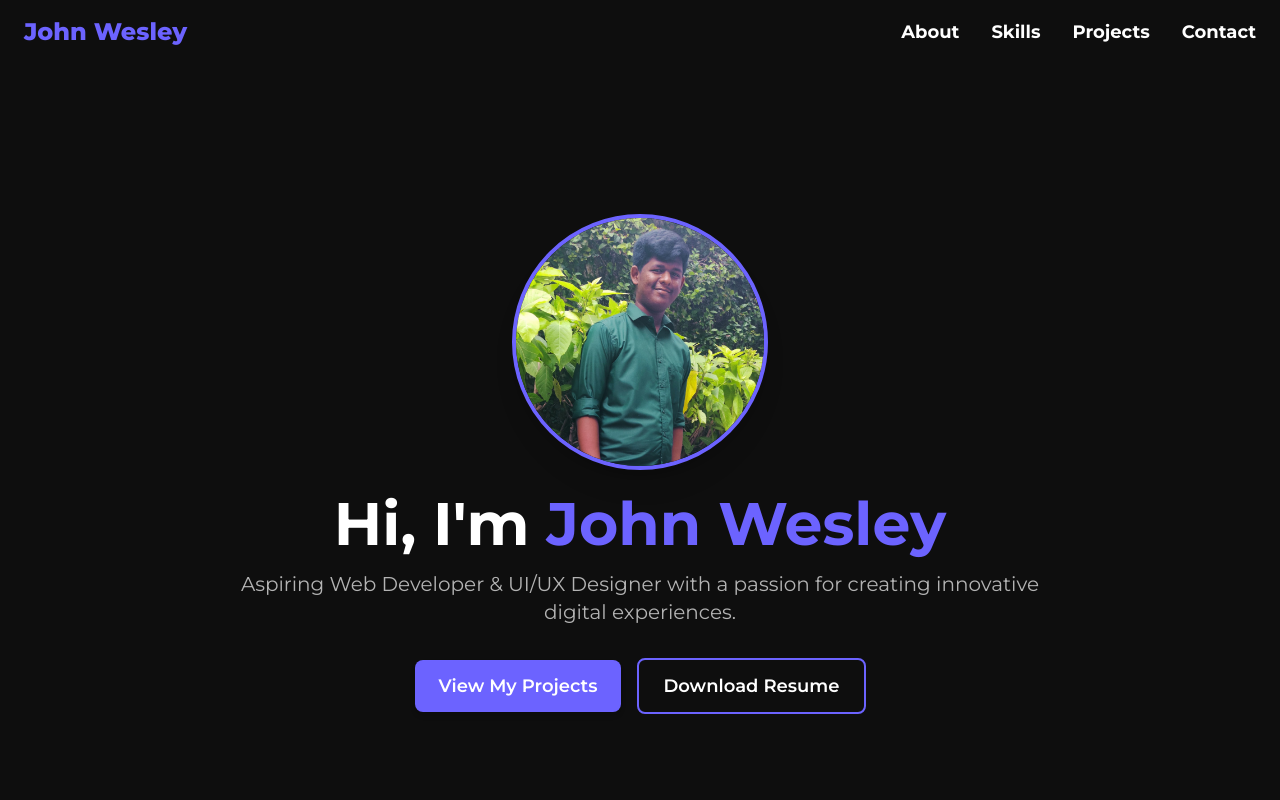
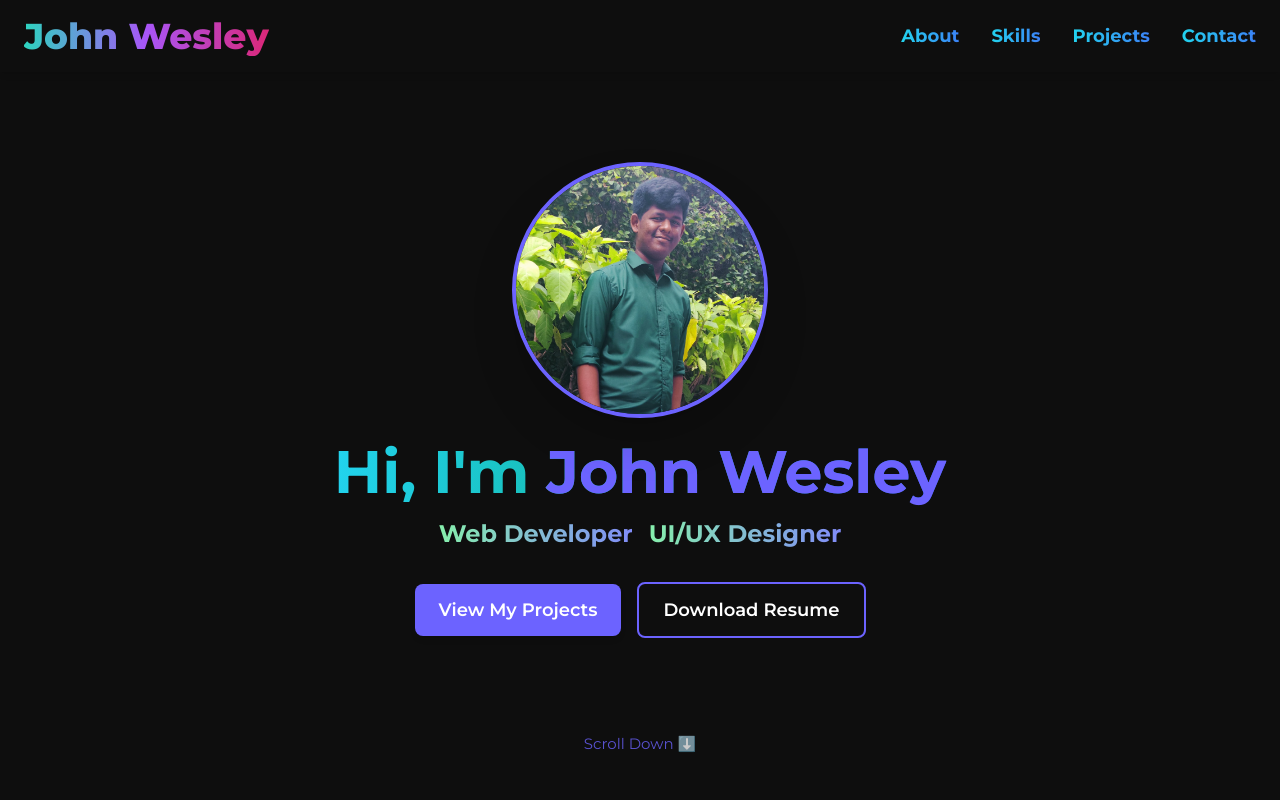
Before and after one commit to johnwesley755/portfolio-web-app, a React (Vite) app in the folder portfolio/: page / in a window 1280 px wide. Shown: the top 800 px of the page. Built offline with nearby package versions, Linux system fonts and the light colour scheme.

Commit message:
Updated commtitted message

```diff
--- a/portfolio/src/About.jsx
+++ b/portfolio/src/About.jsx
@@ -23,7 +23,7 @@ const About = () => {
   }, []);
 
   return (
-    <section id="about" className="py-20 bg-gray-90 text-white">
+    <section id="about" className="py-20 text-white">
       <div className="max-w-7xl mx-auto px-6">
         <motion.h2
           className="text-4xl md:text-5xl font-bold text-center mb-10"
--- a/portfolio/src/App.jsx
+++ b/portfolio/src/App.jsx
@@ -8,7 +8,7 @@ import Footer from './Footer'
 
 const App = () => {
   return (
-    <div>
+    <div className='bg-gray-90'>
       <Navbar />
       <Hero />
       <About />
--- a/portfolio/src/Footer.jsx
+++ b/portfolio/src/Footer.jsx
@@ -4,7 +4,7 @@ import { FaGithub, FaLinkedin, FaTwitter, FaInstagram } from "react-icons/fa";
 
 const Footer = () => {
   return (
-    <footer className="bg-gray-90 text-white py-10" id="footer">
+    <footer className="text-white py-10" id="footer">
       <div className="max-w-7xl mx-auto px-6">
         <motion.h2
           className="text-3xl md:text-4xl font-bold text-center mb-6"
--- a/portfolio/src/Hero.jsx
+++ b/portfolio/src/Hero.jsx
@@ -4,55 +4,114 @@ import profileImg from "./assets/profile.jpg"; // Your profile image
 import resume from "./assets/Resume.pdf"; // Path to your resume
 
 const HeroSection = () => {
+  // Rotating Text Messages with Relevant Roles
+  const rotatingTexts = ["Web Developer", "UI/UX Designer"];
+
   return (
     <section className="relative h-screen flex items-center justify-center text-white overflow-hidden bg-gray-90">
+      {/* Animated Gradient Background */}
+      <div className="absolute inset-0 bg-gradient-to-br from-gray-800 via-gray-900 to-black animate-gradient-motion -z-10"></div>
+
+      {/* Floating Icons */}
+      <div className="absolute inset-0 -z-10">
+        {Array.from({ length: 12 }).map((_, i) => (
+          <motion.div
+            key={i}
+            className="absolute bg-white/10 rounded-full blur-2xl"
+            style={{
+              width: `${Math.random() * 50 + 20}px`,
+              height: `${Math.random() * 50 + 20}px`,
+              top: `${Math.random() * 100}%`,
+              left: `${Math.random() * 100}%`,
+            }}
+            animate={{
+              opacity: [0.3, 0.8, 0.3],
+              scale: [1, 1.5, 1],
+              rotate: [0, 360],
+            }}
+            transition={{
+              duration: Math.random() * 8 + 5,
+              repeat: Infinity,
+              ease: "linear",
+            }}
+          />
+        ))}
+      </div>
+
       {/* Hero Content */}
       <motion.div
         className="relative z-10 text-center p-8 max-w-4xl"
         initial={{ opacity: 0, translateY: 50 }}
-        animate={{ opacity: 1, translateY: 0, scale: 1 }}
-        exit={{ opacity: 0, translateY: 20, scale: 0.9 }} // Animation for exit
+        animate={{ opacity: 1, translateY: 0 }}
+        exit={{ opacity: 0, translateY: 20 }}
         transition={{ duration: 0.7 }}
       >
-        <img
-          src={profileImg}
-          alt="John Wesley"
-          className="w-56 h-56 md:w-64 md:h-64 rounded-full mx-auto border-4 border-secondary mb-6 shadow-xl"
-        />
-        <h1 className="text-5xl md:text-6xl font-bold mb-4 leading-tight">
+        {/* Profile Image with Glow */}
+        <div className="relative mx-auto mb-6 w-56 h-56 md:w-64 md:h-64">
+          <img
+            src={profileImg}
+            alt="John Wesley"
+            className="w-full h-full rounded-full border-4 border-secondary shadow-2xl hover:shadow-[0_0_30px_10px] hover:shadow-secondary/70 transition duration-500"
+          />
+        </div>
+
+        {/* Heading with Animated Gradient Text */}
+        <h1 className="text-5xl md:text-6xl font-bold mb-4 leading-tight text-transparent bg-clip-text bg-gradient-to-r from-cyan-400 via-teal-500 to-blue-600 animate-text-glow">
           Hi, I'm <span className="text-secondary">John Wesley</span>
         </h1>
-        <p className="text-lg md:text-xl mb-8 leading-relaxed">
-          Aspiring Web Developer & UI/UX Designer with a passion for creating
-          innovative digital experiences.
-        </p>
 
-        {/* Buttons */}
+        {/* Rotating Text Animation */}
+        <motion.div
+          className="flex gap-4 justify-center items-center text-xl md:text-2xl font-semibold text-secondary mb-8"
+          initial={{ opacity: 0 }}
+          animate={{ opacity: 1 }}
+          transition={{ duration: 0.5, delay: 0.5 }}
+        >
+          {rotatingTexts.map((text, index) => (
+            <motion.span
+              key={index}
+              className="font-bold inline-block bg-clip-text text-transparent bg-gradient-to-r from-green-300 to-indigo-400"
+              initial={{ opacity: 0 }}
+              animate={{ opacity: 1 }}
+              exit={{ opacity: 0 }}
+              transition={{
+                duration: 1.5,
+                delay: index * 2,
+                repeat: Infinity,
+                repeatDelay: 6,
+              }}
+            >
+              {text}
+            </motion.span>
+          ))}
+        </motion.div>
+
+        {/* Buttons with Glow Effect */}
         <div className="flex flex-col md:flex-row gap-4 items-center justify-center">
           <a
             href="#projects"
-            className="w-full md:w-auto px-6 py-3 bg-secondary text-lg font-semibold rounded-lg shadow-md hover:bg-gray-800 transition duration-300 text-center"
+            className="w-full md:w-auto px-6 py-3 bg-secondary text-lg font-semibold rounded-lg shadow-md transition-all duration-300 hover:shadow-[0_0_20px_8px] hover:shadow-secondary/80 hover:scale-105"
           >
             View My Projects
           </a>
           <a
             href={resume}
             download
-            className="w-full md:w-auto px-6 py-3 border-2 border-secondary text-lg font-semibold rounded-lg hover:bg-secondary hover:text-white transition duration-300 text-center"
+            className="w-full md:w-auto px-6 py-3 border-2 border-secondary text-lg font-semibold rounded-lg hover:bg-secondary hover:text-white hover:shadow-[0_0_20px_8px] hover:shadow-secondary/80 hover:scale-105 transition-all duration-300"
           >
             Download Resume
           </a>
         </div>
       </motion.div>
 
-      {/* Scrolling Animation for the Text */}
+      {/* Scroll Indicator with Bounce Animation */}
       <motion.div
         className="absolute bottom-10 w-full text-center"
         initial={{ opacity: 0, translateY: 20 }}
         animate={{ opacity: 1, translateY: 0 }}
-        exit={{ opacity: 0, translateY: 20 }} // Animation for exit
         transition={{ duration: 0.5, delay: 0.7 }}
       >
+        <p className="text-secondary/80 animate-bounce">Scroll Down ⬇️</p>
       </motion.div>
     </section>
   );
--- a/portfolio/src/Navbar.jsx
+++ b/portfolio/src/Navbar.jsx
@@ -4,55 +4,41 @@ import { HiOutlineMenuAlt3, HiX } from "react-icons/hi";
 
 const Navbar = () => {
   const [isOpen, setIsOpen] = useState(false);
-
   const toggleMenu = () => setIsOpen(!isOpen);
 
   return (
-    <nav className="w-full px-6 py-4 bg-gray-90 text-white shadow-lg font-bold">
-      <div className="flex justify-between items-center max-w-7xl mx-auto">
+    <nav className="w-full bg-gray-90 px-6 py-4 shadow-md fixed top-0 z-50">
+      <div className="max-w-[1280px] mx-auto flex items-center justify-between">
         {/* Logo */}
-        <h1 className="text-2xl font-extrabold text-secondary">John Wesley</h1>
+        <h1 className="text-4xl font-extrabold text-transparent bg-gradient-to-r from-teal-400 via-purple-500 to-pink-600 bg-clip-text animate-glow">
+          John Wesley
+        </h1>
 
         {/* Desktop Links */}
-        <div className="hidden md:flex gap-8 text-lg">
+        <div className="hidden md:flex space-x-8 text-lg font-bold">
+          {["About", "Skills", "Projects", "Contact"].map((link) => (
             <a
-            className="hover:text-secondary transition duration-200"
-            href="#about"
+              key={link}
+              href={`#${link.toLowerCase()}`}
+              className="text-transparent bg-clip-text bg-gradient-to-r from-cyan-400 to-blue-500 hover:scale-105 hover:text-secondary transition-all duration-300"
             >
-            About
+              {link}
             </a>
-          <a
-            className="hover:text-secondary transition duration-200"
-            href="#skills"
-          >
-            Skills
-          </a>
-          <a
-            className="hover:text-secondary transition duration-200"
-            href="#projects"
-          >
-            Projects
-          </a>
-          <a
-            className="hover:text-secondary transition duration-200"
-            href="#footer"
-          >
-            Contact
-          </a>
+          ))}
         </div>
 
-        {/* Hamburger Icon for Mobile */}
+        {/* Hamburger Menu for Mobile */}
         <button
-          className="md:hidden text-3xl focus:outline-none"
+          className="md:hidden text-3xl text-white hover:bg-gradient-to-r from-green-400 to-blue-500 bg-clip-text transition-all duration-300 focus:outline-none"
           onClick={toggleMenu}
         >
           {isOpen ? <HiX /> : <HiOutlineMenuAlt3 />}
         </button>
       </div>
 
-      {/* Mobile Sidebar Menu */}
+      {/* Sidebar Menu for Mobile */}
       <motion.div
-        className={`fixed inset-0 z-50 bg-black bg-opacity-75 transition-opacity ${
+        className={`fixed inset-0 bg-black bg-opacity-75 transition-opacity ${
           isOpen ? "opacity-100" : "opacity-0 pointer-events-none"
         }`}
         initial={{ opacity: 0 }}
@@ -60,47 +46,35 @@ const Navbar = () => {
         transition={{ duration: 0.3 }}
       >
         <motion.div
-          className={`fixed right-0 top-0 w-64 h-[60vh] bg-gray-90 text-white shadow-lg transform transition-transform duration-300 ${
+          className={`fixed right-0 top-0 w-64 h-full bg-gradient-to-b from-gray-800 to-gray-900 shadow-lg transform transition-transform duration-300 ${
             isOpen ? "translate-x-0" : "translate-x-full"
           }`}
           initial={{ x: 300 }}
           animate={{ x: isOpen ? 0 : 300 }}
         >
-          <div className="flex justify-between items-center p-2 border-b border-gray-700">
-            <h2 className="text-xl font-bold">Menu</h2>
-            <button onClick={toggleMenu} className="text-2xl">
+          <div className="flex items-center justify-between p-4 border-b border-gray-700">
+            <h2 className="text-xl font-bold text-transparent bg-gradient-to-r from-pink-400 to-purple-500 bg-clip-text">
+              Menu
+            </h2>
+            <button
+              onClick={toggleMenu}
+              className="text-2xl text-white hover:bg-gradient-to-r from-green-400 to-blue-500 bg-clip-text transition-all duration-300"
+            >
               <HiX />
             </button>
           </div>
-          <div className="flex flex-col p-2">
+
+          <div className="p-4 space-y-4">
+            {["About", "Skills", "Projects", "Contact"].map((link) => (
               <a
-              className="mb-2 text-lg text-gray-200 hover:text-secondary transition duration-200"
-              href="#about"
+                key={link}
+                href={`#${link.toLowerCase()}`}
+                className="block text-lg font-bold text-gray-200 hover:text-secondary hover:scale-105 transition-all duration-300"
                 onClick={() => setIsOpen(false)}
               >
-              About
+                {link}
               </a>
-            <a
-              className="mb-2 text-lg text-gray-200 hover:text-secondary transition duration-200"
-              href="#skills"
-              onClick={() => setIsOpen(false)}
-            >
-              Skills
-            </a>
-            <a
-              className="mb-2 text-lg text-gray-200 hover:text-secondary transition duration-200"
-              href="#projects"
-              onClick={() => setIsOpen(false)}
-            >
-              Projects
-            </a>
-            <a
-              className="text-lg text-gray-200 hover:text-secondary transition duration-200"
-              href="#footer"
-              onClick={() => setIsOpen(false)}
-            >
-              Contact
-            </a>
+            ))}
           </div>
         </motion.div>
       </motion.div>
--- a/portfolio/src/Project.jsx
+++ b/portfolio/src/Project.jsx
@@ -46,7 +46,7 @@ const projects = [
 
 const Project = () => {
   return (
-    <section id="projects" className="py-20 bg-gray-90 text-white">
+    <section id="projects" className="py-20 text-white">
       <div className="max-w-7xl mx-auto px-6">
         <motion.h2
           className="text-4xl md:text-5xl font-bold text-center mb-10"
--- a/portfolio/src/Skills.jsx
+++ b/portfolio/src/Skills.jsx
@@ -70,7 +70,7 @@ const Skills = () => {
   ];
 
   return (
-    <section id="skills" className="py-20 bg-gray-90 text-white">
+    <section id="skills" className="py-20 text-white">
       <div className="max-w-7xl mx-auto px-6">
         <motion.h2
           className="text-4xl md:text-5xl font-bold text-center mb-10 text-white"
```
Lines whose indentation alone changed are shown as unchanged.
